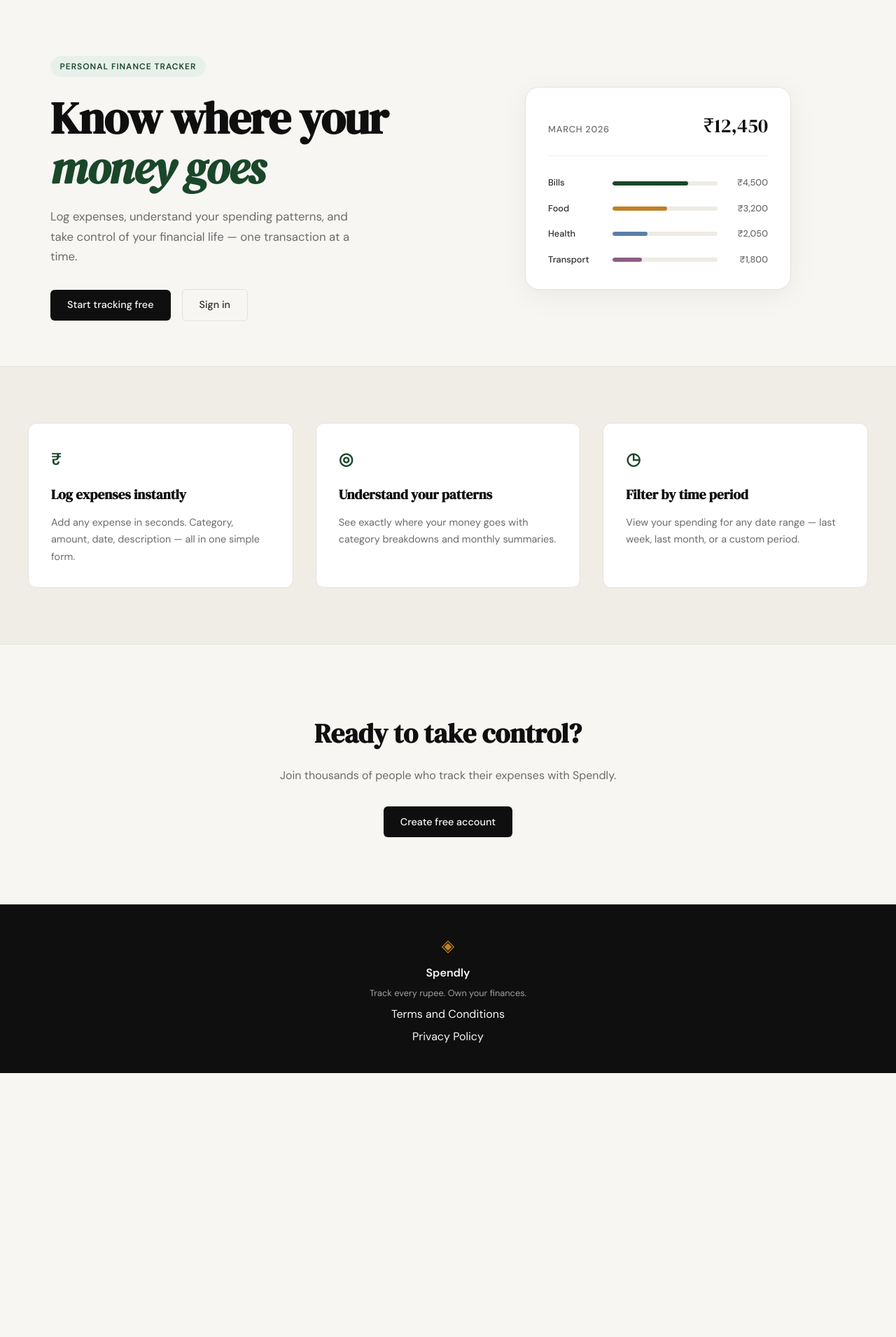
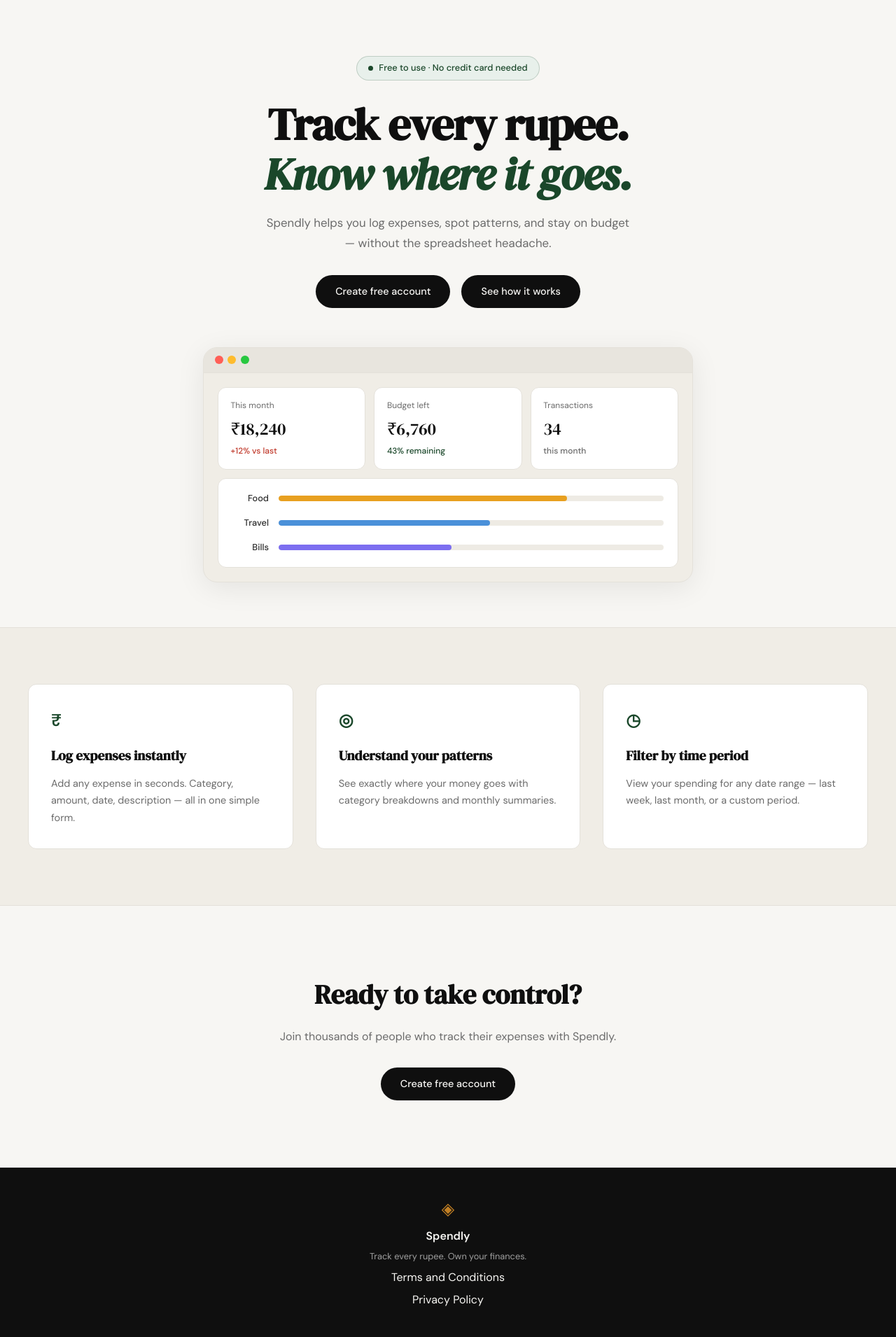
Before and after one commit to DpkGit01/Spendly, a Flask app: page / in a window 1280 px wide. Shown: the part 61-1971 px from the top of the page at 70% size. Before the commit the page ends 1594 px from the top, so only its background shows below. Run offline with Flask 3, Linux system fonts and the light colour scheme.

Commit message:
landing: redesign hero section to match mockup

```diff
--- a/static/css/style.css
+++ b/static/css/style.css
@@ -125,25 +125,39 @@ a { color: inherit; text-decoration: none; }
 
 .hero {
     padding: 5rem 2rem 4rem;
-    display: grid;
-    grid-template-columns: 1fr 1fr;
-    gap: 4rem;
+    display: flex;
+    flex-direction: column;
     align-items: center;
+    text-align: center;
     max-width: var(--max-width);
     margin: 0 auto;
 }
 
+.hero-inner {
+    max-width: 600px;
+    margin-bottom: 3.5rem;
+}
+
 .hero-badge {
-    display: inline-block;
+    display: inline-flex;
+    align-items: center;
+    gap: 0.5rem;
     background: var(--accent-light);
     color: var(--accent);
-    font-size: 0.75rem;
-    font-weight: 600;
-    letter-spacing: 0.08em;
-    text-transform: uppercase;
-    padding: 0.35rem 0.85rem;
+    font-size: 0.8rem;
+    font-weight: 500;
+    border: 1px solid rgba(26, 71, 42, 0.2);
+    padding: 0.4rem 1rem;
     border-radius: 999px;
-    margin-bottom: 1.5rem;
+    margin-bottom: 1.75rem;
+}
+
+.badge-dot {
+    width: 7px;
+    height: 7px;
+    border-radius: 50%;
+    background: var(--accent);
+    flex-shrink: 0;
 }
 
 .hero-title {
@@ -164,97 +178,132 @@ a { color: inherit; text-decoration: none; }
     font-size: 1.05rem;
     color: var(--ink-muted);
     line-height: 1.7;
-    max-width: 460px;
-    margin-bottom: 2rem;
+    max-width: 520px;
+    margin: 0 auto 2rem;
 }
 
 .hero-actions {
     display: flex;
     gap: 1rem;
     align-items: center;
+    justify-content: center;
 }
 
 /* ------------------------------------------------------------------ */
-/* Mock card (hero visual)                                             */
+/* Mock browser (hero visual)                                          */
 /* ------------------------------------------------------------------ */
 
 .hero-visual {
-    display: flex;
-    justify-content: center;
+    width: 100%;
+    max-width: 700px;
 }
 
-.mock-card {
-    background: var(--paper-card);
+.mock-browser {
+    background: var(--paper-warm);
     border: 1px solid var(--border);
     border-radius: var(--radius-lg);
-    padding: 2rem;
-    width: 100%;
-    max-width: 380px;
-    box-shadow: 0 8px 40px rgba(0,0,0,0.06);
+    overflow: hidden;
+    box-shadow: 0 8px 40px rgba(0,0,0,0.08);
 }
 
-.mock-card-header {
+.mock-browser-chrome {
+    background: #e8e5de;
+    border-bottom: 1px solid var(--border);
+    padding: 0.7rem 1rem;
     display: flex;
-    justify-content: space-between;
-    align-items: baseline;
-    margin-bottom: 1.75rem;
-    padding-bottom: 1.25rem;
-    border-bottom: 1px solid var(--border-soft);
+    align-items: center;
+    gap: 0.4rem;
 }
 
-.mock-label {
-    font-size: 0.8rem;
-    font-weight: 500;
-    color: var(--ink-muted);
-    text-transform: uppercase;
-    letter-spacing: 0.06em;
+.traffic-light {
+    width: 12px;
+    height: 12px;
+    border-radius: 50%;
 }
 
-.mock-total {
-    font-family: var(--font-display);
-    font-size: 1.75rem;
-    color: var(--ink);
-}
+.tl-red    { background: #ff5f57; }
+.tl-yellow { background: #febc2e; }
+.tl-green  { background: #28c840; }
 
-.mock-bars { display: flex; flex-direction: column; gap: 1rem; }
-
-.mock-bar-row {
-    display: grid;
-    grid-template-columns: 80px 1fr 60px;
-    align-items: center;
+.mock-browser-body {
+    padding: 1.25rem;
+    display: flex;
+    flex-direction: column;
     gap: 0.75rem;
 }
 
-.mock-cat {
+.mock-stats {
+    display: grid;
+    grid-template-columns: repeat(3, 1fr);
+    gap: 0.75rem;
+}
+
+.mock-stat-card {
+    background: var(--paper-card);
+    border: 1px solid var(--border);
+    border-radius: var(--radius-md);
+    padding: 1rem 1.1rem;
+    text-align: left;
+}
+
+.mock-stat-label {
+    font-size: 0.75rem;
+    color: var(--ink-muted);
+    margin-bottom: 0.3rem;
+}
+
+.mock-stat-value {
+    font-family: var(--font-display);
+    font-size: 1.5rem;
+    color: var(--ink);
+    margin-bottom: 0.2rem;
+}
+
+.mock-stat-sub     { font-size: 0.75rem; font-weight: 500; }
+.mock-stat-danger  { color: var(--danger); }
+.mock-stat-success { color: var(--accent); }
+.mock-stat-muted   { color: var(--ink-muted); }
+
+.mock-chart {
+    background: var(--paper-card);
+    border: 1px solid var(--border);
+    border-radius: var(--radius-md);
+    padding: 1.1rem 1.25rem;
+    display: flex;
+    flex-direction: column;
+    gap: 0.9rem;
+    text-align: left;
+}
+
+.mock-chart-row {
+    display: grid;
+    grid-template-columns: 52px 1fr;
+    align-items: center;
+    gap: 0.85rem;
+}
+
+.mock-chart-label {
     font-size: 0.8rem;
     font-weight: 500;
     color: var(--ink-soft);
+    text-align: right;
 }
 
-.mock-bar-track {
-    height: 6px;
+.mock-chart-track {
+    height: 8px;
     background: var(--border-soft);
     border-radius: 999px;
     overflow: hidden;
 }
 
-.mock-bar {
+.mock-chart-bar {
     height: 100%;
-    background: var(--accent);
     border-radius: 999px;
-    transition: width 0.6s ease;
 }
 
-.mock-bar-2 { background: var(--accent-2); }
-.mock-bar-3 { background: #5b7fa6; }
-.mock-bar-4 { background: #8b5e83; }
-
-.mock-amt {
-    font-size: 0.8rem;
-    font-weight: 500;
-    color: var(--ink-muted);
-    text-align: right;
-}
+.mock-bar-food   { background: #e8a020; }
+.mock-bar-travel { background: #4a90d9; }
+.mock-bar-bills  { background: #7c6ef0; }
 
 /* ------------------------------------------------------------------ */
 /* Buttons                                                             */
@@ -264,8 +313,8 @@ a { color: inherit; text-decoration: none; }
     display: inline-block;
     background: var(--ink);
     color: var(--paper);
-    padding: 0.65rem 1.5rem;
-    border-radius: var(--radius-sm);
+    padding: 0.75rem 1.75rem;
+    border-radius: 50px;
     font-family: var(--font-body);
     font-size: 0.9rem;
     font-weight: 500;
@@ -556,19 +605,12 @@ a { color: inherit; text-decoration: none; }
 /* ------------------------------------------------------------------ */
 
 @media (max-width: 900px) {
-    .hero {
-        grid-template-columns: 1fr;
-        text-align: center;
-    }
-
-    .hero-subtitle { max-width: 100%; }
-    .hero-actions { justify-content: center; }
-    .hero-visual { display: none; }
-
+    .mock-stats { grid-template-columns: 1fr; }
     .features-inner { grid-template-columns: 1fr; }
 }
 
 @media (max-width: 600px) {
     .nav-links a:not(.nav-cta) { display: none; }
     .hero { padding: 3rem 1rem 2rem; }
+    .hero-visual { display: none; }
 }
--- a/templates/landing.html
+++ b/templates/landing.html
@@ -6,62 +6,71 @@
 
 <section class="hero">
     <div class="hero-inner">
-        <div class="hero-badge">Personal Finance Tracker</div>
+        <div class="hero-badge"><span class="badge-dot"></span>Free to use · No credit card needed</div>
         <h1 class="hero-title">
-            Know where your<br>
-            <em>money goes</em>
+            Track every rupee.<br>
+            <em>Know where it goes.</em>
         </h1>
         <p class="hero-subtitle">
-            Log expenses, understand your spending patterns,
-            and take control of your financial life —
-            one transaction at a time.
+            Spendly helps you log expenses, spot patterns, and stay
+            on budget — without the spreadsheet headache.
         </p>
         <div class="hero-actions">
-            <a href="{{ url_for('register') }}" class="btn-primary">Start tracking free</a>
-            <a href="{{ url_for('login') }}" class="btn-ghost">Sign in</a>
+            <a href="{{ url_for('register') }}" class="btn-primary">Create free account</a>
+            <a href="#features" class="btn-primary">See how it works</a>
         </div>
     </div>
     <div class="hero-visual">
-        <div class="mock-card">
-            <div class="mock-card-header">
-                <span class="mock-label">March 2026</span>
-                <span class="mock-total">₹12,450</span>
+        <div class="mock-browser">
+            <div class="mock-browser-chrome">
+                <span class="traffic-light tl-red"></span>
+                <span class="traffic-light tl-yellow"></span>
+                <span class="traffic-light tl-green"></span>
             </div>
-            <div class="mock-bars">
-                <div class="mock-bar-row">
-                    <span class="mock-cat">Bills</span>
-                    <div class="mock-bar-track">
-                        <div class="mock-bar" style="width: 72%"></div>
+            <div class="mock-browser-body">
+                <div class="mock-stats">
+                    <div class="mock-stat-card">
+                        <div class="mock-stat-label">This month</div>
+                        <div class="mock-stat-value">₹18,240</div>
+                        <div class="mock-stat-sub mock-stat-danger">+12% vs last</div>
                     </div>
-                    <span class="mock-amt">₹4,500</span>
+                    <div class="mock-stat-card">
+                        <div class="mock-stat-label">Budget left</div>
+                        <div class="mock-stat-value">₹6,760</div>
+                        <div class="mock-stat-sub mock-stat-success">43% remaining</div>
+                    </div>
+                    <div class="mock-stat-card">
+                        <div class="mock-stat-label">Transactions</div>
+                        <div class="mock-stat-value">34</div>
+                        <div class="mock-stat-sub mock-stat-muted">this month</div>
+                    </div>
                 </div>
-                <div class="mock-bar-row">
-                    <span class="mock-cat">Food</span>
-                    <div class="mock-bar-track">
-                        <div class="mock-bar mock-bar-2" style="width: 52%"></div>
+                <div class="mock-chart">
+                    <div class="mock-chart-row">
+                        <span class="mock-chart-label">Food</span>
+                        <div class="mock-chart-track">
+                            <div class="mock-chart-bar mock-bar-food" style="width: 75%"></div>
+                        </div>
                     </div>
-                    <span class="mock-amt">₹3,200</span>
-                </div>
-                <div class="mock-bar-row">
-                    <span class="mock-cat">Health</span>
-                    <div class="mock-bar-track">
-                        <div class="mock-bar mock-bar-3" style="width: 33%"></div>
+                    <div class="mock-chart-row">
+                        <span class="mock-chart-label">Travel</span>
+                        <div class="mock-chart-track">
+                            <div class="mock-chart-bar mock-bar-travel" style="width: 55%"></div>
+                        </div>
                     </div>
-                    <span class="mock-amt">₹2,050</span>
-                </div>
-                <div class="mock-bar-row">
-                    <span class="mock-cat">Transport</span>
-                    <div class="mock-bar-track">
-                        <div class="mock-bar mock-bar-4" style="width: 28%"></div>
+                    <div class="mock-chart-row">
+                        <span class="mock-chart-label">Bills</span>
+                        <div class="mock-chart-track">
+                            <div class="mock-chart-bar mock-bar-bills" style="width: 45%"></div>
+                        </div>
                     </div>
-                    <span class="mock-amt">₹1,800</span>
                 </div>
             </div>
         </div>
     </div>
 </section>
 
-<section class="features">
+<section class="features" id="features">
     <div class="features-inner">
         <div class="feature-card">
             <div class="feature-icon">₹</div>
```
